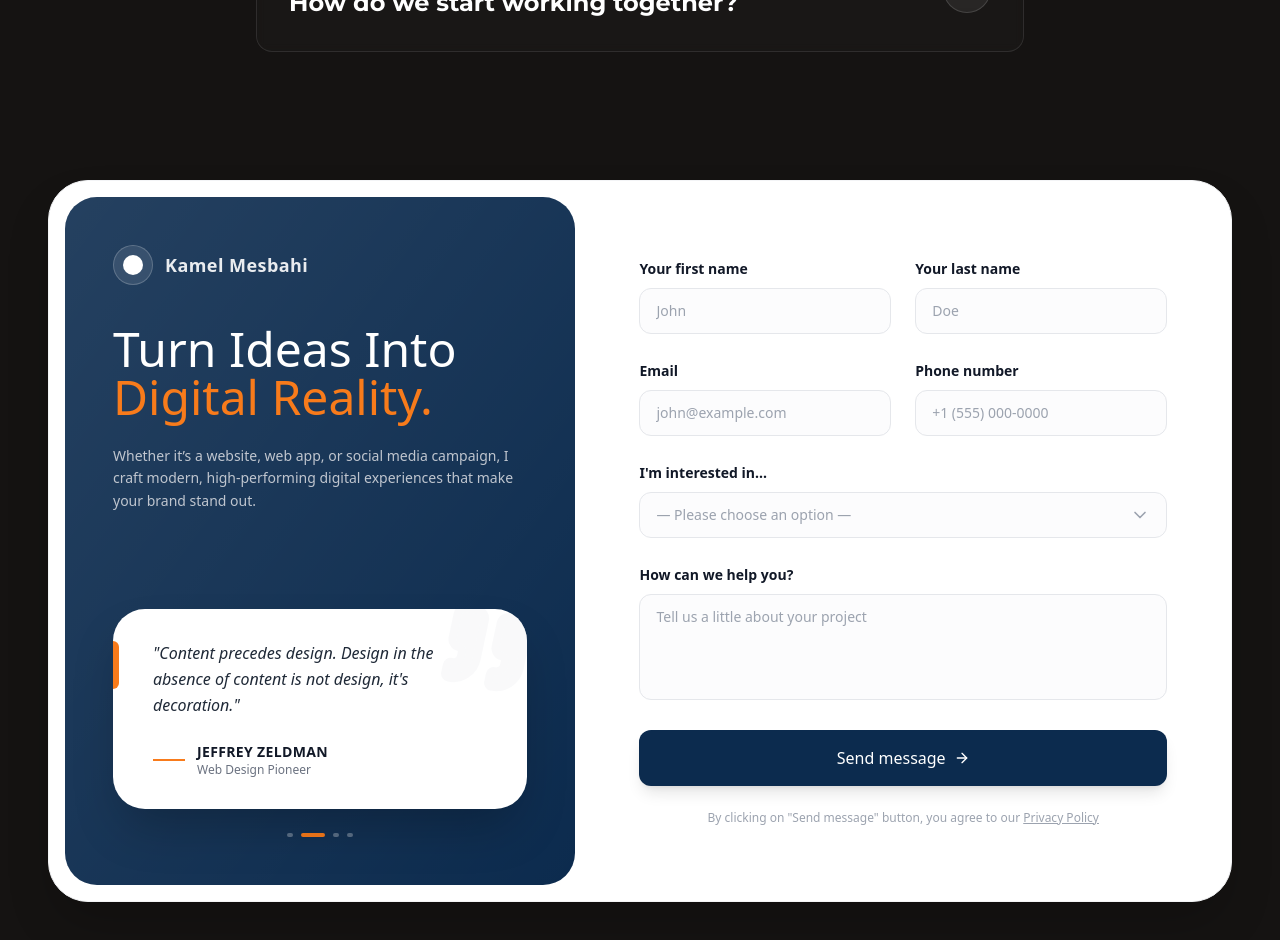
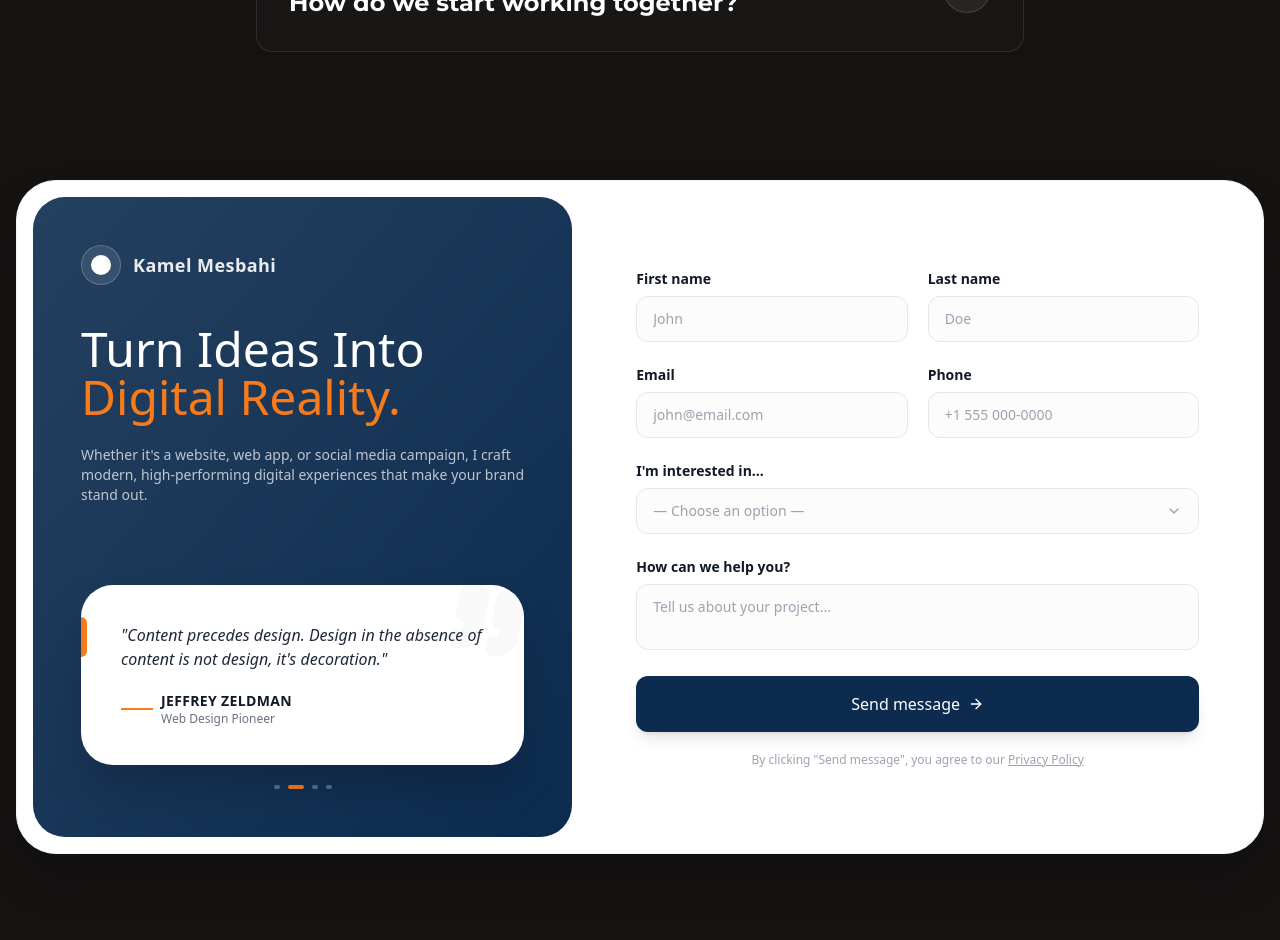
Before and after one commit to KamelMesbahi13/portfolio, a React (Vite) app: page / in a window 1280 px wide. Shown: the part 6040-6980 px from the top of the page. Built offline with nearby package versions, Linux system fonts and the light colour scheme.

Commit message:
adding contact us section

```diff
--- a/src/Components/Home/HomeContactUs/HomeContactUs.jsx
+++ b/src/Components/Home/HomeContactUs/HomeContactUs.jsx
@@ -29,7 +29,6 @@ const quotes = [
 const HomeContactUs = () => {
   const [isOpen, setIsOpen] = useState(false);
   const [selectedService, setSelectedService] = useState(null);
-
   const [currentQuote, setCurrentQuote] = useState(0);
 
   const colors = {
@@ -39,7 +38,7 @@ const HomeContactUs = () => {
 
   const services = [
     "Custom Web Applications (MERN Stack)",
-    "WordPress Websites / Woocommerce Websites (E-commerce)",
+    "WordPress / Woocommerce (E-commerce)",
     "Web Design",
     "UI/UX Design",
     "Social Media Design",
@@ -54,55 +53,60 @@ const HomeContactUs = () => {
   }, []);
 
   return (
-    <div className="container flex items-center justify-center w-full min-h-[80vh] py-8 md:py-12 font-sans">
-      <div className="bg-white p-3 md:p-4 rounded-[2.5rem] shadow-2xl w-full max-w-[1400px] overflow-hidden border border-gray-100">
-        <div className="flex flex-col gap-4 lg:flex-row">
+    <div className="container flex items-center justify-center w-full px-3 py-4 font-sans sm:py-6 md:py-12 sm:px-4">
+      <div className="bg-white p-2 sm:p-3 md:p-4 rounded-xl sm:rounded-2xl md:rounded-[2.5rem] shadow-2xl w-full max-w-[1400px] overflow-hidden border border-gray-100">
+        <div className="flex flex-col gap-2 sm:gap-3 md:gap-4 lg:flex-row">
+          {/* Left Panel */}
           <div
-            className="w-full lg:w-[45%] rounded-[2rem] p-8 md:p-12 relative flex flex-col justify-between overflow-hidden"
+            className="w-full lg:w-[45%] rounded-lg sm:rounded-xl md:rounded-[2rem] p-4 sm:p-6 md:p-8 lg:p-12 relative flex flex-col justify-between overflow-hidden"
             style={{ backgroundColor: colors.main }}
           >
             <div className="absolute top-0 left-0 w-full h-full pointer-events-none bg-gradient-to-br from-white/10 to-transparent" />
 
             <div className="relative z-10">
-              <div className="flex items-center gap-3 mb-10 text-white">
-                <div className="flex items-center justify-center w-10 h-10 border rounded-full bg-white/10 backdrop-blur-md border-white/20">
-                  <div className="w-5 h-5 bg-white rounded-full shadow-glow" />
+              {/* Logo Section */}
+              <div className="flex items-center gap-2 mb-4 text-white sm:gap-3 sm:mb-6 md:mb-10">
+                <div className="flex items-center justify-center border rounded-full w-7 h-7 sm:w-8 sm:h-8 md:w-10 md:h-10 bg-white/10 backdrop-blur-md border-white/20">
+                  <div className="w-3 h-3 bg-white rounded-full sm:w-4 sm:h-4 md:w-5 md:h-5 shadow-glow" />
                 </div>
-                <span className="text-lg font-semibold tracking-wide text-white/90">
+                <span className="text-sm font-semibold tracking-wide sm:text-base md:text-lg text-white/90">
                   Kamel Mesbahi
                 </span>
               </div>
 
+              {/* Heading */}
               <motion.h2
                 initial={{ opacity: 0, y: 20 }}
                 whileInView={{ opacity: 1, y: 0 }}
                 transition={{ duration: 0.6 }}
-                className="mb-6 text-4xl font-medium leading-tight text-white md:text-5xl"
+                className="mb-3 text-xl font-medium leading-tight text-white sm:mb-4 md:mb-6 sm:text-2xl md:text-4xl lg:text-5xl"
               >
                 Turn Ideas Into <br />
                 <span style={{ color: colors.second }}>Digital Reality.</span>
               </motion.h2>
 
+              {/* Description - Hidden on very small screens */}
               <motion.p
                 initial={{ opacity: 0, y: 20 }}
                 whileInView={{ opacity: 1, y: 0 }}
                 transition={{ duration: 0.6, delay: 0.1 }}
-                className="max-w-md text-sm leading-relaxed text-gray-300/90"
+                className="hidden max-w-md text-xs leading-relaxed sm:block sm:text-sm text-gray-300/90"
               >
-                Whether it’s a website, web app, or social media campaign, I
+                Whether it's a website, web app, or social media campaign, I
                 craft modern, high-performing digital experiences that make your
                 brand stand out.
               </motion.p>
             </div>
 
-            <div className="relative z-10 flex flex-col items-center w-full mt-20 lg:mt-24">
-              <div className="relative w-full bg-white rounded-[2rem] p-6 shadow-2xl overflow-hidden min-h-[200px] flex flex-col justify-center group">
+            {/* Quote Section - Hidden on mobile, shown on sm+ */}
+            <div className="relative z-10 flex-col items-center hidden w-full mt-6 sm:flex sm:mt-8 md:mt-12 lg:mt-20">
+              <div className="relative w-full bg-white rounded-xl sm:rounded-2xl md:rounded-[2rem] p-3 sm:p-4 md:p-6 shadow-2xl overflow-hidden min-h-[140px] sm:min-h-[160px] md:min-h-[180px] flex flex-col justify-center group">
                 <Quote
-                  className="absolute w-24 h-24 text-gray-100 transition-transform duration-700 transform opacity-50 pointer-events-none -top-2 -right-2 rotate-12 group-hover:scale-110"
+                  className="absolute text-gray-100 transition-transform duration-700 transform opacity-50 pointer-events-none w-14 h-14 sm:w-16 sm:h-16 md:w-20 md:h-20 -top-1 -right-1 rotate-12 group-hover:scale-110"
                   fill="currentColor"
                 />
 
-                <div className="absolute top-8 left-0 w-1.5 h-12 rounded-r-full bg-secondColor" />
+                <div className="absolute top-5 sm:top-6 md:top-8 left-0 w-1 sm:w-1.5 h-6 sm:h-8 md:h-10 rounded-r-full bg-secondColor" />
 
                 <AnimatePresence mode="wait">
                   <motion.div
@@ -111,19 +115,19 @@ const HomeContactUs = () => {
                     animate={{ opacity: 1, x: 0 }}
                     exit={{ opacity: 0, x: -10 }}
                     transition={{ duration: 0.4 }}
-                    className="relative z-10 px-4"
+                    className="relative z-10 px-2 sm:px-3 md:px-4"
                   >
-                    <p className="mb-6 text-base italic font-medium leading-relaxed text-gray-800">
+                    <p className="mb-3 text-xs italic font-medium leading-relaxed text-gray-800 sm:mb-4 md:mb-5 sm:text-sm md:text-base line-clamp-3">
                       "{quotes[currentQuote].text}"
                     </p>
 
-                    <div className="flex items-center gap-3">
-                      <div className="w-8 h-0.5 bg-secondColor" />{" "}
+                    <div className="flex items-center gap-2">
+                      <div className="w-4 sm:w-6 md:w-8 h-0.5 bg-secondColor" />
                       <div className="flex flex-col">
-                        <span className="text-sm font-bold tracking-wide text-gray-900 uppercase">
+                        <span className="text-[10px] sm:text-xs md:text-sm font-bold tracking-wide text-gray-900 uppercase">
                           {quotes[currentQuote].author}
                         </span>
-                        <span className="text-xs font-medium text-gray-500">
+                        <span className="text-[9px] sm:text-[10px] md:text-xs font-medium text-gray-500">
                           {quotes[currentQuote].role}
                         </span>
                       </div>
@@ -132,13 +136,14 @@ const HomeContactUs = () => {
                 </AnimatePresence>
               </div>
 
-              <div className="flex items-center justify-center gap-2 mt-6">
+              {/* Quote Indicators */}
+              <div className="flex items-center justify-center gap-1 sm:gap-1.5 md:gap-2 mt-3 sm:mt-4 md:mt-5">
                 {quotes.map((_, index) => (
                   <motion.div
                     key={index}
                     className="h-1 rounded-full cursor-pointer bg-white/30"
                     animate={{
-                      width: currentQuote === index ? 24 : 6,
+                      width: currentQuote === index ? 16 : 6,
                       backgroundColor:
                         currentQuote === index
                           ? "#F87B1B"
@@ -152,63 +157,70 @@ const HomeContactUs = () => {
             </div>
           </div>
 
-          <div className="w-full lg:w-[55%] bg-white p-6 md:p-12 flex flex-col justify-center">
-            <form className="space-y-6" onSubmit={(e) => e.preventDefault()}>
-              <div className="grid grid-cols-1 gap-6 md:grid-cols-2">
-                <div className="space-y-2">
-                  <label className="text-sm font-semibold text-gray-900">
-                    Your first name
+          {/* Right Panel - Form */}
+          <div className="w-full lg:w-[55%] bg-white p-3 sm:p-5 md:p-8 lg:p-12 flex flex-col justify-center">
+            <form
+              className="space-y-3 sm:space-y-4 md:space-y-5"
+              onSubmit={(e) => e.preventDefault()}
+            >
+              {/* Name Fields - Always 2 columns */}
+              <div className="grid grid-cols-2 gap-2 sm:gap-3 md:gap-5">
+                <div className="space-y-1 sm:space-y-1.5">
+                  <label className="text-[10px] sm:text-xs md:text-sm font-semibold text-gray-900">
+                    First name
                   </label>
                   <input
                     type="text"
                     placeholder="John"
-                    className="w-full px-4 py-3 text-sm text-gray-900 transition-all border border-gray-200 outline-none rounded-xl focus:border-secondColor focus:ring-2 focus:ring-secondColor/20 bg-gray-50/50 hover:bg-gray-50"
+                    className="w-full px-2 sm:px-3 md:px-4 py-2 sm:py-2.5 md:py-3 text-xs sm:text-sm text-gray-900 transition-all border border-gray-200 outline-none rounded-lg sm:rounded-xl focus:border-secondColor focus:ring-2 focus:ring-secondColor/20 bg-gray-50/50 hover:bg-gray-50"
                   />
                 </div>
-                <div className="space-y-2">
-                  <label className="text-sm font-semibold text-gray-900">
-                    Your last name
+                <div className="space-y-1 sm:space-y-1.5">
+                  <label className="text-[10px] sm:text-xs md:text-sm font-semibold text-gray-900">
+                    Last name
                   </label>
                   <input
                     type="text"
                     placeholder="Doe"
-                    className="w-full px-4 py-3 text-sm text-gray-900 transition-all border border-gray-200 outline-none rounded-xl focus:border-secondColor focus:ring-2 focus:ring-secondColor/20 bg-gray-50/50 hover:bg-gray-50"
+                    className="w-full px-2 sm:px-3 md:px-4 py-2 sm:py-2.5 md:py-3 text-xs sm:text-sm text-gray-900 transition-all border border-gray-200 outline-none rounded-lg sm:rounded-xl focus:border-secondColor focus:ring-2 focus:ring-secondColor/20 bg-gray-50/50 hover:bg-gray-50"
                   />
                 </div>
               </div>
 
-              <div className="grid grid-cols-1 gap-6 md:grid-cols-2">
-                <div className="space-y-2">
-                  <label className="text-sm font-semibold text-gray-900">
+              {/* Email & Phone Fields - Always 2 columns */}
+              <div className="grid grid-cols-2 gap-2 sm:gap-3 md:gap-5">
+                <div className="space-y-1 sm:space-y-1.5">
+                  <label className="text-[10px] sm:text-xs md:text-sm font-semibold text-gray-900">
                     Email
                   </label>
                   <input
                     type="email"
-                    placeholder="john@example.com"
-                    className="w-full px-4 py-3 text-sm text-gray-900 transition-all border border-gray-200 outline-none rounded-xl focus:border-secondColor focus:ring-2 focus:ring-secondColor/20 bg-gray-50/50 hover:bg-gray-50"
+                    placeholder="john@email.com"
+                    className="w-full px-2 sm:px-3 md:px-4 py-2 sm:py-2.5 md:py-3 text-xs sm:text-sm text-gray-900 transition-all border border-gray-200 outline-none rounded-lg sm:rounded-xl focus:border-secondColor focus:ring-2 focus:ring-secondColor/20 bg-gray-50/50 hover:bg-gray-50"
                   />
                 </div>
-                <div className="space-y-2">
-                  <label className="text-sm font-semibold text-gray-900">
-                    Phone number
+                <div className="space-y-1 sm:space-y-1.5">
+                  <label className="text-[10px] sm:text-xs md:text-sm font-semibold text-gray-900">
+                    Phone
                   </label>
                   <input
                     type="tel"
-                    placeholder="+1 (555) 000-0000"
-                    className="w-full px-4 py-3 text-sm text-gray-900 transition-all border border-gray-200 outline-none rounded-xl focus:border-secondColor focus:ring-2 focus:ring-secondColor/20 bg-gray-50/50 hover:bg-gray-50"
+                    placeholder="+1 555 000-0000"
+                    className="w-full px-2 sm:px-3 md:px-4 py-2 sm:py-2.5 md:py-3 text-xs sm:text-sm text-gray-900 transition-all border border-gray-200 outline-none rounded-lg sm:rounded-xl focus:border-secondColor focus:ring-2 focus:ring-secondColor/20 bg-gray-50/50 hover:bg-gray-50"
                   />
                 </div>
               </div>
 
-              <div className="relative space-y-2">
-                <label className="text-sm font-semibold text-gray-900">
+              {/* Service Dropdown */}
+              <div className="relative space-y-1 sm:space-y-1.5">
+                <label className="text-[10px] sm:text-xs md:text-sm font-semibold text-gray-900">
                   I'm interested in...
                 </label>
                 <div className="relative">
                   <button
                     type="button"
                     onClick={() => setIsOpen(!isOpen)}
-                    className={`w-full px-4 py-3 text-left bg-gray-50/50 border rounded-xl flex items-center justify-between transition-all duration-200 outline-none hover:bg-gray-50
+                    className={`w-full px-2 sm:px-3 md:px-4 py-2 sm:py-2.5 md:py-3 text-left bg-gray-50/50 border rounded-lg sm:rounded-xl flex items-center justify-between transition-all duration-200 outline-none hover:bg-gray-50
                       ${
                         isOpen
                           ? "border-secondColor ring-2 ring-secondColor/20"
@@ -217,17 +229,18 @@ const HomeContactUs = () => {
                     `}
                   >
                     <span
-                      className={`text-sm ${
+                      className={`text-xs sm:text-sm truncate pr-2 ${
                         selectedService ? "text-gray-900" : "text-gray-400"
                       }`}
                     >
-                      {selectedService || "— Please choose an option —"}
+                      {selectedService || "— Choose an option —"}
                     </span>
                     <motion.div
                       animate={{ rotate: isOpen ? 180 : 0 }}
                       transition={{ duration: 0.2 }}
+                      className="flex-shrink-0"
                     >
-                      <ChevronDown className="w-5 h-5 text-gray-400" />
+                      <ChevronDown className="w-4 h-4 text-gray-400" />
                     </motion.div>
                   </button>
 
@@ -238,7 +251,7 @@ const HomeContactUs = () => {
                         animate={{ opacity: 1, y: 0 }}
                         exit={{ opacity: 0, y: -10 }}
                         transition={{ duration: 0.2 }}
-                        className="absolute z-50 w-full mt-2 overflow-hidden bg-white border border-gray-100 shadow-xl rounded-xl"
+                        className="absolute z-50 w-full mt-1 overflow-hidden overflow-y-auto bg-white border border-gray-100 rounded-lg shadow-xl sm:mt-2 sm:rounded-xl max-h-48 sm:max-h-60"
                       >
                         {services.map((service) => (
                           <li
@@ -247,11 +260,11 @@ const HomeContactUs = () => {
                               setSelectedService(service);
                               setIsOpen(false);
                             }}
-                            className="flex items-center justify-between px-4 py-3 text-sm text-gray-700 transition-colors cursor-pointer hover:bg-gray-50 hover:text-secondColor group"
+                            className="flex items-center justify-between px-2 sm:px-3 md:px-4 py-2 sm:py-2.5 md:py-3 text-xs sm:text-sm text-gray-700 transition-colors cursor-pointer hover:bg-gray-50 hover:text-secondColor group"
                           >
-                            {service}
+                            <span className="pr-2 line-clamp-1">{service}</span>
                             {selectedService === service && (
-                              <Check className="w-4 h-4 text-secondColor" />
+                              <Check className="flex-shrink-0 w-3 h-3 sm:w-4 sm:h-4 text-secondColor" />
                             )}
                           </li>
                         ))}
@@ -261,29 +274,32 @@ const HomeContactUs = () => {
                 </div>
               </div>
 
-              <div className="space-y-2">
-                <label className="text-sm font-semibold text-gray-900">
+              {/* Message Field */}
+              <div className="space-y-1 sm:space-y-1.5">
+                <label className="text-[10px] sm:text-xs md:text-sm font-semibold text-gray-900">
                   How can we help you?
                 </label>
                 <textarea
-                  rows={4}
-                  placeholder="Tell us a little about your project"
-                  className="w-full px-4 py-3 text-sm text-gray-900 transition-all border border-gray-200 outline-none resize-none rounded-xl focus:border-secondColor focus:ring-2 focus:ring-secondColor/20 bg-gray-50/50 hover:bg-gray-50"
+                  rows={2}
+                  placeholder="Tell us about your project..."
+                  className="w-full px-2 sm:px-3 md:px-4 py-2 sm:py-2.5 md:py-3 text-xs sm:text-sm text-gray-900 transition-all border border-gray-200 outline-none resize-none rounded-lg sm:rounded-xl focus:border-secondColor focus:ring-2 focus:ring-secondColor/20 bg-gray-50/50 hover:bg-gray-50 sm:rows-3 md:rows-4"
                 />
               </div>
 
+              {/* Submit Button */}
               <motion.button
                 whileHover={{ scale: 1.01 }}
                 whileTap={{ scale: 0.98 }}
-                className="flex items-center justify-center w-full gap-2 py-4 mt-4 text-base font-medium text-white transition-all shadow-lg rounded-xl hover:shadow-xl hover:shadow-orange-500/20"
+                className="flex items-center justify-center w-full gap-1.5 sm:gap-2 py-2.5 sm:py-3 md:py-4 text-xs sm:text-sm md:text-base font-medium text-white transition-all shadow-lg rounded-lg sm:rounded-xl hover:shadow-xl hover:shadow-orange-500/20"
                 style={{ backgroundColor: colors.main }}
               >
                 Send message
-                <ArrowRight className="w-4 h-4" />
+                <ArrowRight className="w-3 h-3 sm:w-3.5 sm:h-3.5 md:w-4 md:h-4" />
               </motion.button>
 
-              <p className="mt-4 text-xs text-center text-gray-400">
-                By clicking on "Send message" button, you agree to our{" "}
+              {/* Privacy Policy */}
+              <p className="text-[9px] sm:text-[10px] md:text-xs text-center text-gray-400">
+                By clicking "Send message", you agree to our{" "}
                 <a
                   href="#"
                   className="underline transition-colors hover:text-gray-600"
```
